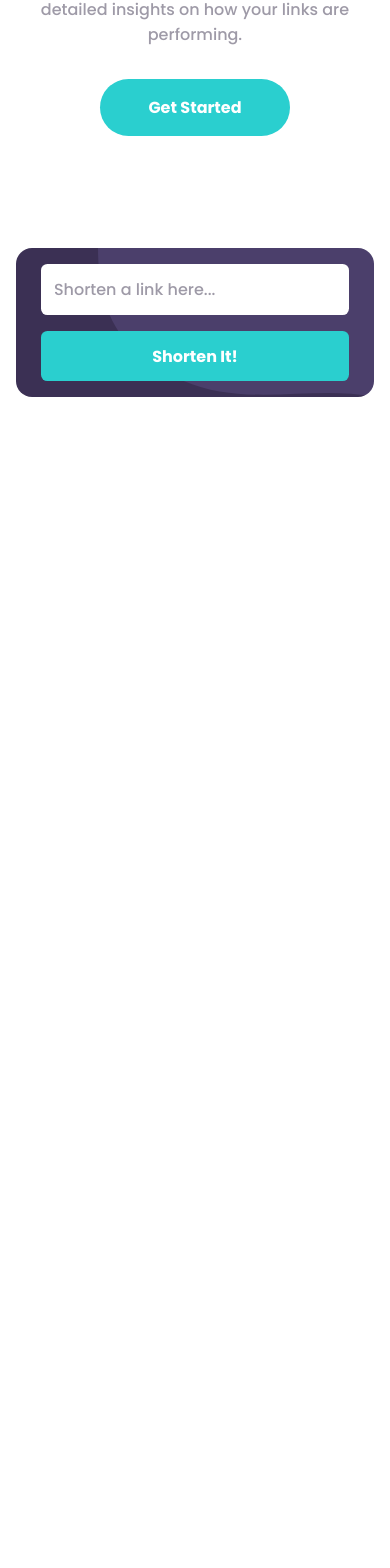
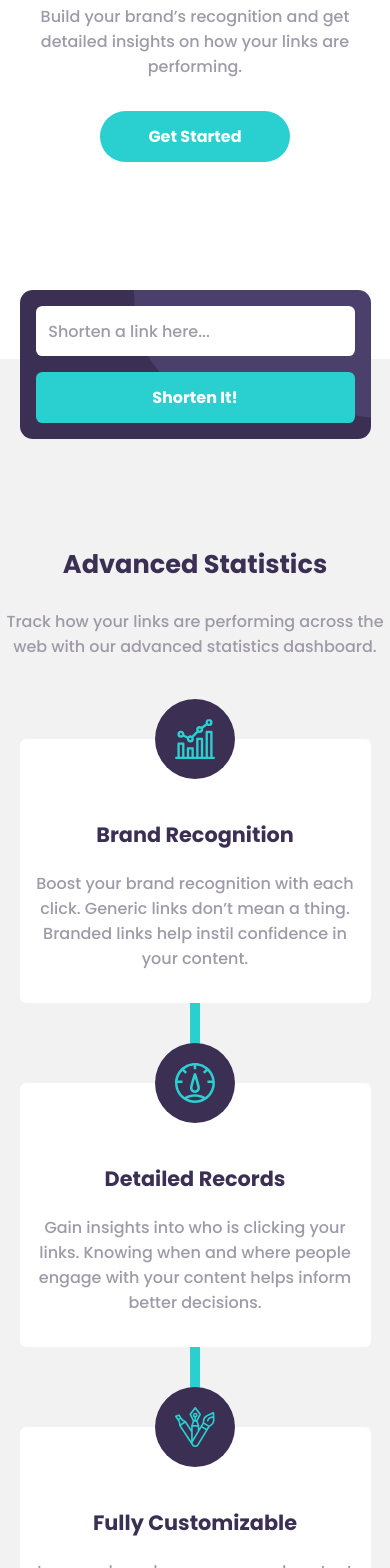
Before and after one commit to noedgecase/FEM_url-shortening, a React (Create React App) app: page / in a window 390 px wide. Shown: the part 424-1992 px from the top of the page. Before the commit the page ends 844 px from the top, so only its background shows below. Built offline with nearby package versions, Linux system fonts and the light colour scheme.

Commit message:
footer 1/2 mobile

```diff
--- /dev/null
+++ b/src/AdvancedSection.js
@@ -0,0 +1,134 @@
+import React from 'react'
+import styled from 'styled-components'
+import sprite from './sprite.svg'
+
+const StyledAdvancedSection = styled.section`
+  background-color: hsl(0, 0%, 95%);
+  padding: 10em 0;
+  display: flex;
+  flex-direction: column;
+`
+
+const StyledTopSection = styled.div`
+  width: 100%;
+  h1 {
+    color: hsl(257, 27%, 26%);
+    text-align: center;
+    font-size: 1.6rem;
+    font-weight: 700;
+    margin: 1em auto;
+  }
+  p {
+    color: hsl(257, 7%, 63%);
+    text-align: center;
+    font-weight: 500;
+  }
+`
+const StyledBottomSection = styled.div`
+  position: relative;
+  width: 90%;
+  margin: 0 auto;
+  display: flex;
+  flex-direction: column;
+  align-items: center;
+  .card {
+    padding: 0 0 1em 0;
+    position: relative;
+    border-radius: 0.4em;
+    background-color: white;
+    width: 90%auto;
+    margin: 5em auto 0 auto;
+    h1 {
+      color: hsl(257, 27%, 26%);
+      text-align: center;
+      font-size: 1.3rem;
+      font-weight: 700;
+      margin: 0 auto 1em auto;
+    }
+    p {
+      padding: 0 1em 1em 1em;
+      color: hsl(257, 7%, 63%);
+      text-align: center;
+      font-weight: 500;
+    }
+    .card__icon--frame {
+      position: relative;
+      top: -2.5em;
+      height: 5em;
+      width: 5em;
+      margin: 0 auto;
+      border-radius: 50%;
+      background-color: hsl(257, 27%, 26%);
+    }
+    .card__icon {
+      position: absolute;
+      transform: translate(-50%, -50%);
+      top: 50%;
+      left: 50%;
+      width: 50%;
+    }
+  }
+`
+const StyledBackgroundLine = styled.div`
+  position: absolute;
+  top: 10em;
+  height: 80%;
+  width: 10px;
+  background-color: hsl(180, 66%, 49%);
+`
+
+const AdvancedSection = () => {
+  return (
+    <StyledAdvancedSection>
+      <StyledTopSection>
+        <h1>Advanced Statistics</h1>
+        <p>
+          Track how your links are performing across the web with our advanced
+          statistics dashboard.
+        </p>
+      </StyledTopSection>
+      <StyledBottomSection>
+        <StyledBackgroundLine />
+        <div className='background-line'></div>
+        <div className='card'>
+          <div className='card__icon--frame'>
+            <svg className='card__icon'>
+              <use href={sprite + '#icon-brand-recognition'} />
+            </svg>
+          </div>
+          <h1>Brand Recognition</h1>
+          <p>
+            Boost your brand recognition with each click. Generic links don’t
+            mean a thing. Branded links help instil confidence in your content.
+          </p>
+        </div>
+        <div className='card'>
+          <div className='card__icon--frame'>
+            <svg className='card__icon'>
+              <use href={sprite + '#icon-detailed-records'} />
+            </svg>
+          </div>
+          <h1>Detailed Records</h1>
+          <p>
+            Gain insights into who is clicking your links. Knowing when and
+            where people engage with your content helps inform better decisions.
+          </p>
+        </div>
+        <div className='card'>
+          <div className='card__icon--frame'>
+            <svg className='card__icon'>
+              <use href={sprite + '#icon-fully-customizable'} />
+            </svg>
+          </div>
+          <h1>Fully Customizable</h1>
+          <p>
+            Improve brand awareness and content discoverability through
+            customizable links, supercharging audience engagement.
+          </p>
+        </div>
+      </StyledBottomSection>
+    </StyledAdvancedSection>
+  )
+}
+
+export default AdvancedSection
--- a/src/App.js
+++ b/src/App.js
@@ -3,9 +3,11 @@ import styled from 'styled-components'
 import Navbar from './Navbar'
 import HeaderSection from './HeaderSection'
 import URLInputBox from './URLInputBox'
+import AdvanedSection from './AdvancedSection'
+import Footer from './Footer'
 
 const StyledApp = styled.div`
-  padding: 1em;
+  padding: 0;
 `
 
 const App = () => {
@@ -14,6 +16,8 @@ const App = () => {
       <Navbar />
       <HeaderSection />
       <URLInputBox />
+      <AdvanedSection />
+      <Footer />
     </StyledApp>
   )
 }
--- /dev/null
+++ b/src/Footer.js
@@ -0,0 +1,47 @@
+import React from 'react'
+import styled from 'styled-components'
+import boostBackground from './images/bg-boost-mobile.svg'
+
+const StyledFooter = styled.footer``
+const StyledTopSide = styled.div`
+  display: flex;
+  flex-direction: column;
+  padding: 4em 0;
+  background-color: hsl(257, 27%, 26%);
+  background-image: url(${boostBackground});
+  background-repeat: no-repeat;
+  background-position: center right;
+  h1 {
+    text-align: center;
+    color: white;
+    font-size: 1.5rem;
+  }
+  button {
+    font-family: 'Poppins', sans-serif;
+    font-weight: 700;
+    font-size: 1rem;
+    color: white;
+    padding: 0.8em 3em;
+    margin: 1em auto;
+    border: none;
+    border-radius: 2em;
+    background-color: hsl(180, 66%, 49%);
+    &:hover {
+      cursor: pointer;
+      background-color: hsl(180, 72%, 80%);
+    }
+  }
+`
+
+const Footer = () => {
+  return (
+    <StyledFooter>
+      <StyledTopSide>
+        <h1>Boost your links today</h1>
+        <button>Get Started</button>
+      </StyledTopSide>
+    </StyledFooter>
+  )
+}
+
+export default Footer
--- a/src/HeaderSection.js
+++ b/src/HeaderSection.js
@@ -4,6 +4,7 @@ import styled from 'styled-components'
 import working from './images/illustration-working.svg'
 
 const StyledSection = styled.section`
+  padding: 1em;
   display: flex;
   flex-direction: column;
   align-items: center;
@@ -43,7 +44,7 @@ const StyledBodyContainer = styled.div`
     font-weight: 700;
     font-size: 1rem;
     color: white;
-    padding: 1em 3em;
+    padding: 0.8em 3em;
     margin: 2em auto;
     border: none;
     border-radius: 2em;
--- a/src/Navbar Components/MobileMenu.js
+++ b/src/Navbar Components/MobileMenu.js
@@ -2,6 +2,7 @@ import React from 'react'
 import styled from 'styled-components'
 
 const StyledMenu = styled.div`
+  margin: 1em auto;
   z-index: 1;
   font-weight: 700;
   top: 4em;
@@ -10,7 +11,7 @@ const StyledMenu = styled.div`
   flex-direction: column;
   background-color: hsl(257, 27%, 26%);
   border-radius: 1em;
-  width: 100%;
+  width: 90%;
   padding: 0 0 2em 0;
   user-select: none;
   opacity: ${({ open }) => (open ? '1' : '0')};
--- a/src/Navbar.js
+++ b/src/Navbar.js
@@ -5,6 +5,7 @@ import Logo from './Navbar Components/Logo'
 import MobileMenu from './Navbar Components/MobileMenu'
 
 const StyledNav = styled.nav`
+  padding: 1em;
   position: relative;
   display: flex;
   justify-content: space-between;
--- a/src/URLInputBox.js
+++ b/src/URLInputBox.js
@@ -3,25 +3,26 @@ import styled from 'styled-components'
 import formBackground from './images/bg-shorten-mobile.svg'
 
 const StyledFormContainer = styled.section`
+  padding: 1em;
+  width: 90%;
+  margin: 0 auto;
   position: relative;
-  top: 5em;
+  top: 5rem;
   display: flex;
   justify-content: center;
   align-items: center;
-  padding: 0.5em;
   background-color: hsl(257, 27%, 26%);
   background-image: url(${formBackground});
   background-repeat: no-repeat;
-  background-position: center right;
-  background-size: contain;
-  border-radius: 1em;
+  background-position: top right;
+  border-radius: 0.8em;
 `
 
 const StyledURLInputForm = styled.form`
   display: flex;
   flex-direction: column;
   margin: 0 auto;
-  width: 90%;
+  width: 100%;
   input[type='text'] {
     width: 100%;
     font-family: 'Poppins', sans-serif;
@@ -29,7 +30,7 @@ const StyledURLInputForm = styled.form`
     font-weight: 500;
     padding: 0.4em;
     border-radius: 0.4em;
-    margin: 0.5em 0;
+    margin: 0 0 0.5em 0;
     padding: 0.8em;
     border: none;
     ::placeholder {
@@ -45,7 +46,7 @@ const StyledURLInputForm = styled.form`
     border: none;
     background-color: hsl(180, 66%, 49%);
     padding: 0.8em;
-    margin: 0.5em 0;
+    margin: 0.5em 0 0 0;
     border-radius: 0.4em;
     &:hover {
       cursor: pointer;
```
